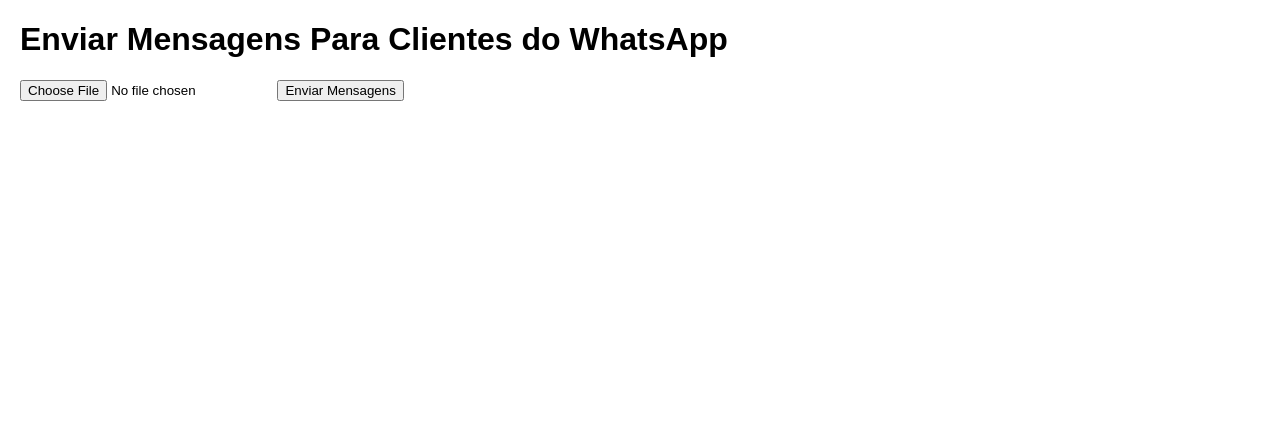
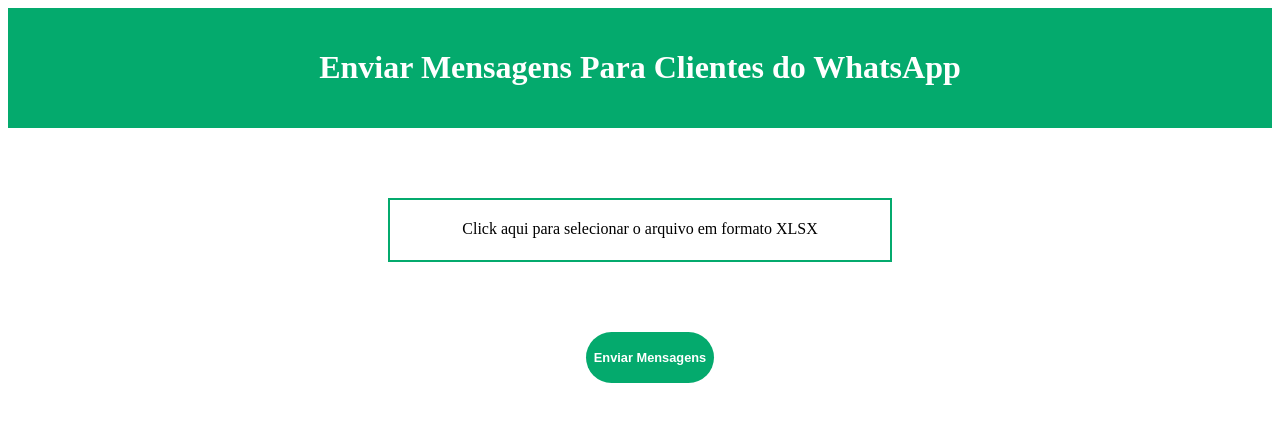
Before and after one commit to nbtech-prox/Projetos-Flask, a Flask app: page / in a window 1280 px wide. Shown: the top 422 px of the page. Run offline with Flask 3, Linux system fonts and the light colour scheme.

Commit message:
css, js, image (ainda não implementado este ultimo)

```diff
--- a/botZapSeleniumFlask/app.py
+++ b/botZapSeleniumFlask/app.py
@@ -5,7 +5,7 @@
 from time import sleep
 import urllib.parse
 
-app = Flask(__name__)
+app = Flask(__name__, static_folder='static', template_folder='templates')
 
 
 @app.route('/', methods=['GET', 'POST'])
@@ -15,8 +15,8 @@
         workbook = openpyxl.load_workbook(file)
         pagina_cliente = workbook['folha']
 
-        # Configuração do WebDriver do Selenium
         chrome_options = webdriver.ChromeOptions()
+
         chrome_options.add_argument(
             'user-data-dir=/home/nb/.config/google-chrome/Default/WP')
         navegador = webdriver.Chrome(options=chrome_options)
@@ -41,7 +41,7 @@
                 By.XPATH, '//*[@id="main"]/footer/div[1]/div/span[2]/div/div[2]/div[2]/button/span').click()
             sleep(5)
 
-        navegador.quit()  # Fecha o navegador após o envio das mensagens
+        navegador.quit()
 
         return "Mensagens enviadas com sucesso!"
 
--- /dev/null
+++ b/botZapSeleniumFlask/static/app.js
@@ -0,0 +1,6 @@
+function updateLabel() {
+    var fileInput = document.getElementById('file');
+    var label = document.querySelector('label[for="file"]');
+    var fileName = fileInput.files[0].name;
+    label.textContent = 'Ficheiro selecionado: ' + fileName;
+}
--- a/botZapSeleniumFlask/static/style.css
+++ b/botZapSeleniumFlask/static/style.css
@@ -1,7 +1,56 @@
-body {
-    font-family: Arial, sans-serif;
-    margin: 20px;
+body* {
+    padding: 0;
+    margin: 0;
 }
-form {
-    margin-top: 20px;
+
+header {
+    display: flex;
+    align-items: center;
+    justify-content: center;
+    padding: 20px;
+    background-color: #04AA6D;
+    font-family: 'Gugi';
+    color: white;
 }
+
+.form {
+    margin-top: 50px;
+    text-align: center;
+}
+
+.input-div {
+    display: flex;
+    align-items: center;
+    justify-content: center;
+    padding: 20px;
+}
+
+input[type="file"] {
+    display: none;
+}
+
+label {
+    font-family: 'Gugi';
+    background-color: white;
+    border: 2px solid #04AA6D;
+    width: 500px;
+    height: 40px;
+    padding-top: 20px;
+}
+
+.button-div {
+    margin-top: 50px;
+}
+
+.button {
+    background-color: #04AA6D;
+    border: 0.2em;
+    border-radius: 10em;
+    height: 4em;
+    width: 10em;
+    font-weight: 600;
+    text-align: center;
+    font-size: 0.8em;
+    color: white;
+    margin-left: 20px;
+}
--- a/botZapSeleniumFlask/templates/index.html
+++ b/botZapSeleniumFlask/templates/index.html
@@ -1,14 +1,25 @@
 <!DOCTYPE html>
-<html>
+<html lang="pt">
 <head>
-    <title>Enviar Mensagens WhatsApp</title>
+    <meta charset="UTF-8">
     <link rel="stylesheet" type="text/css" href="{{ url_for('static', filename='style.css') }}">
+    <script src="{{ url_for('static', filename='app.js') }}"></script>
+    <title>Enviar Mensagens Para Clientes do WhatsApp</title>
 </head>
 <body>
-    <h1>Enviar Mensagens Para Clientes do WhatsApp</h1>
-    <form method="post" enctype="multipart/form-data">
-        <input type="file" name="file" accept=".xlsx">
-        <button type="submit">Enviar Mensagens</button>
-    </form>
+    <header>
+        <h1>Enviar Mensagens Para Clientes do WhatsApp</h1>
+    </header>
+    <section>
+        <form class="form" method="post" enctype="multipart/form-data">
+            <div class="input-div">
+                <input type="file" id="file" accept="xlsx" name="file" required onchange="updateLabel()" />
+                <label for="file">Click aqui para selecionar o arquivo em formato XLSX</label>
+            </div>
+            <div class="button-div">
+                <button class="button" type="submit">Enviar Mensagens</button>
+            </div>
+        </form>
+    </section>
 </body>
 </html>
```
Also changed, not shown: botZapSeleniumFlask/static/search.png (added).
